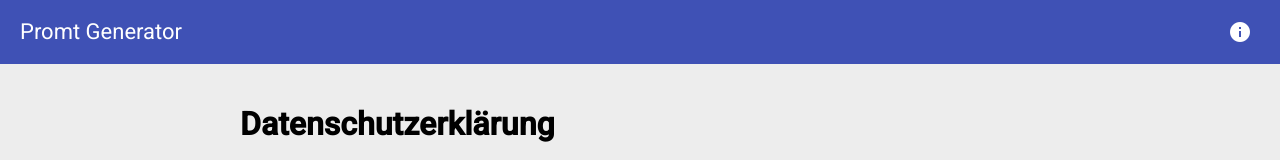
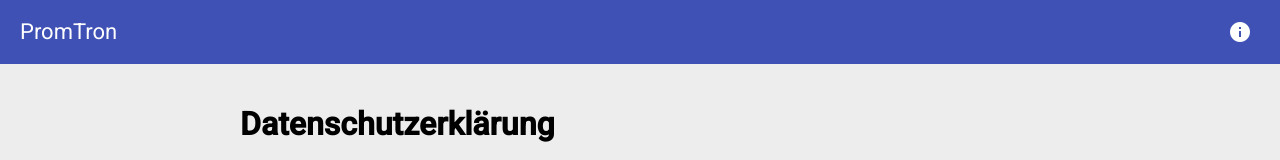
Before and after one commit to AlexejHein/PromtGenerator-, an Angular app: page /privacy-policy in a window 1280 px wide. Shown: the top 160 px of the page. Built offline with nearby package versions, Linux system fonts and the light colour scheme.

Commit message:
first commit

```diff
--- a/src/app/header-menu/header-menu.component.html
+++ b/src/app/header-menu/header-menu.component.html
@@ -1,6 +1,6 @@
 <mat-toolbar>
 
-  <span routerLink="/">Promt Generator</span>
+  <span routerLink="/">PromTron</span>
   <button mat-icon-button class="example-icon favorite-icon" aria-label="Example icon-button with heart icon" (click)="openInfoDialog()">
     <mat-icon>info</mat-icon>
   </button>
```
